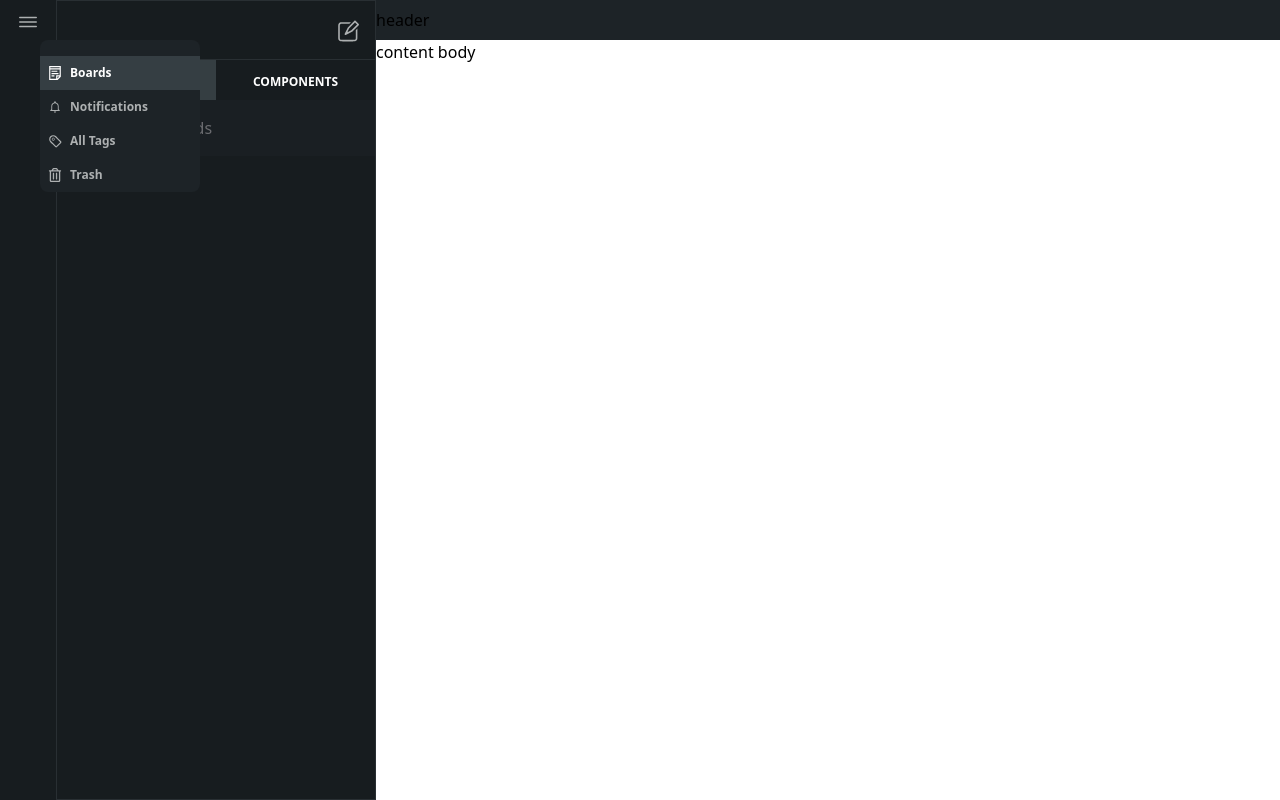
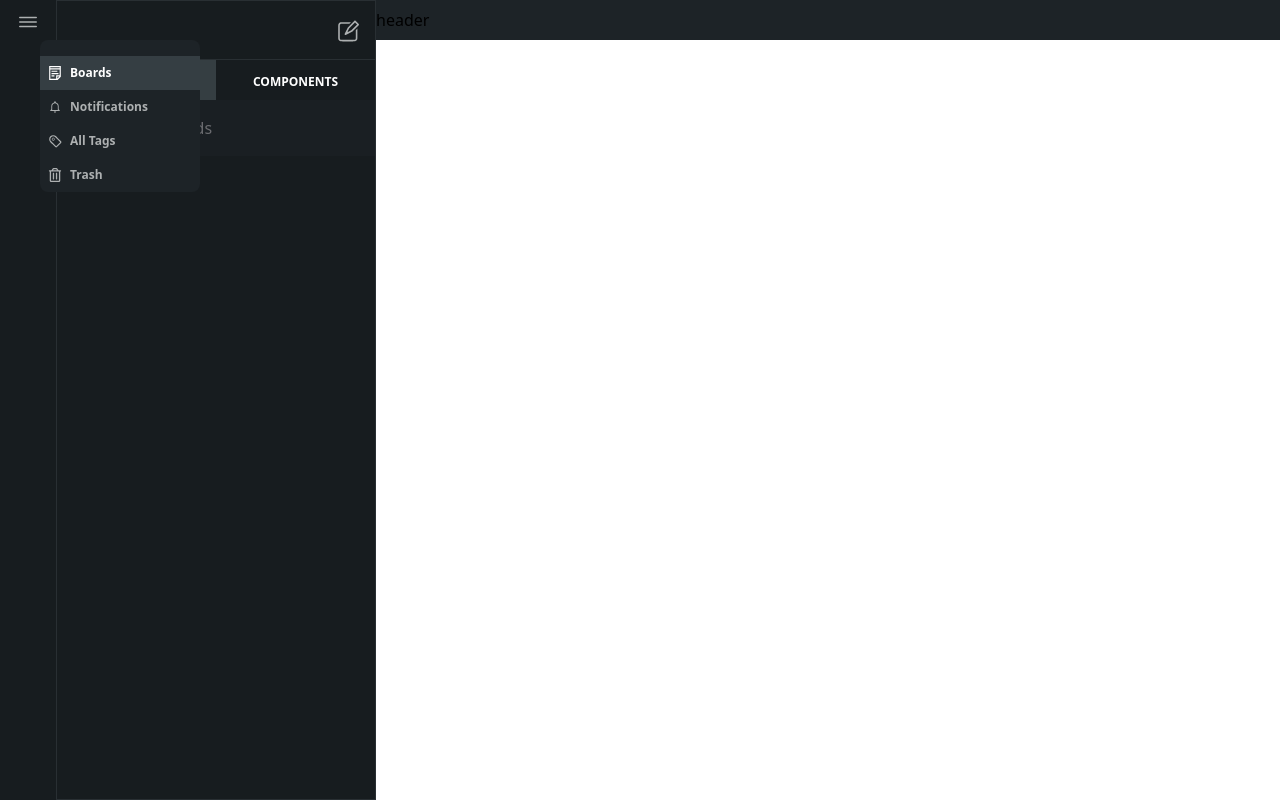
Before and after one commit to joao-miguel8/SuperNotes, a React (Vite) app: page /boards in a window 1280 px wide. Built offline with nearby package versions, Linux system fonts and the light colour scheme.

Commit message:
- Remove h-full and use flex-1 on left-side main-content

```diff
--- a/src/pages/Boards.tsx
+++ b/src/pages/Boards.tsx
@@ -66,7 +66,8 @@ function Boards() {
 				<div className="inline-flex flex-col flex-1 h-full overflow-auto">
 					{/* left-side main-content header */}
 					<div className="sticky top-0 py-2 w-full bg-[#1D2327]">header</div>
-					<div className="w-full h-full bg-white">content body</div>
+					{/* left-side main-content */}
+					<div className="w-full flex-1 bg-white"></div>
 				</div>
 			</div>
 		</>
```
